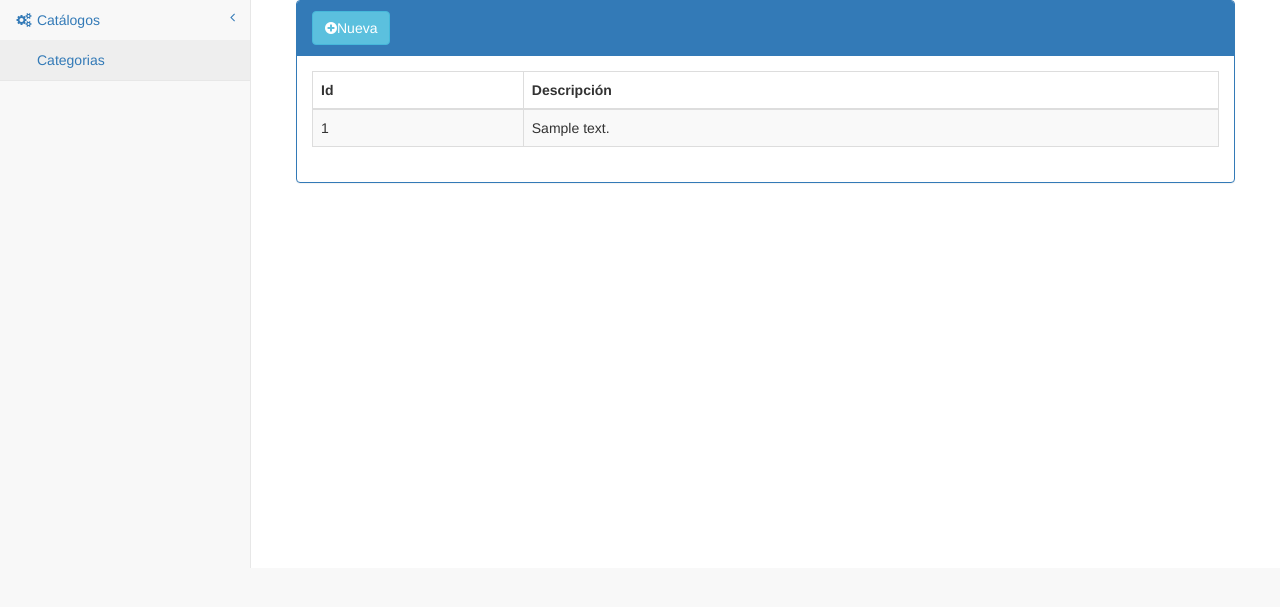
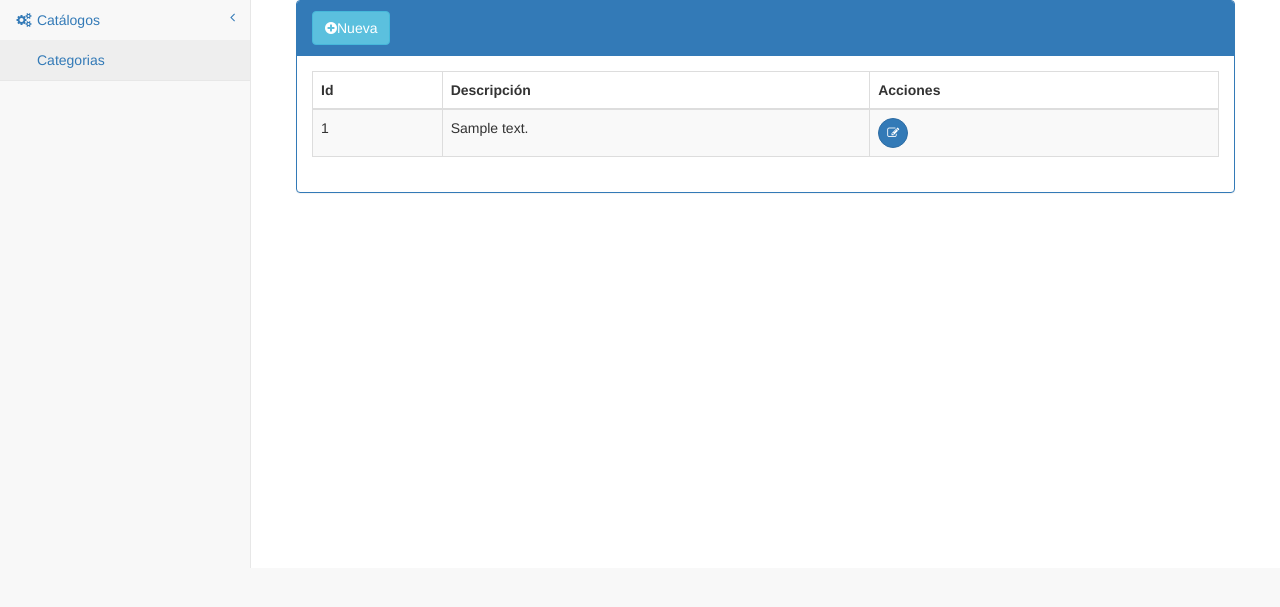
Before and after one commit to maxmarcos84/cursodj, a Django app: page /catalogos/categorias in a window 1280 px wide. Shown: the part 51-658 px from the top of the page. Run offline with Django 3.2, Linux system fonts and the light colour scheme; tables that the repository leaves empty hold one stand-in row (values such as "Sample post"); some libraries are stand-ins or nearby versions.

Commit message:
otra prueba

```diff
--- a/catalogos/templates/catalogos/categoria_form.html
+++ b/catalogos/templates/catalogos/categoria_form.html
@@ -3,7 +3,7 @@
 <form method="POST">
     <div class="panel panel-default">
         <div class="panel-heading">
-            Editar/Crear Categoria Nueva
+            Editar/Crear Categoria
         </div>
         <div class="panel-body">
            {% csrf_token %} <!--Token de seguridad de django obligatorio para los forms-->
--- a/catalogos/templates/catalogos/categoria_list.html
+++ b/catalogos/templates/catalogos/categoria_list.html
@@ -13,6 +13,7 @@
                 <tr>
                     <th>Id</th>
                     <th>Descripción</th>
+                    <th>Acciones</th>
                 </tr>
             </thead>
             <tbody>
@@ -20,6 +21,11 @@
                 <tr>
                     <td>{{ item.id }}</td>
                     <td>{{ item.descripcion }}</td>
+                    <td>
+                        <a href="{% url 'catalogos:categoria_edit' item.id %}"class="btn btn-primary btn-circle">
+                            <span class="fa fa-edit"></span>
+                        </a>
+                    </td>
                 </tr>
                 {% endfor %}
             </tbody>
--- a/catalogos/urls.py
+++ b/catalogos/urls.py
@@ -1,8 +1,9 @@
 from django.urls import include, path
 
-from catalogos.views import CategoriaView, CategoriaNew
+from catalogos.views import CategoriaView, CategoriaNew, CategoriaEdit
 
 urlpatterns = [
     path('categorias', CategoriaView.as_view(), name='categoria_list'),
     path('categorias/new', CategoriaNew.as_view(), name='categoria_new'),
+    path('categorias/edit/<int:pk>', CategoriaEdit.as_view(), name='categoria_edit'),
 ]
```
